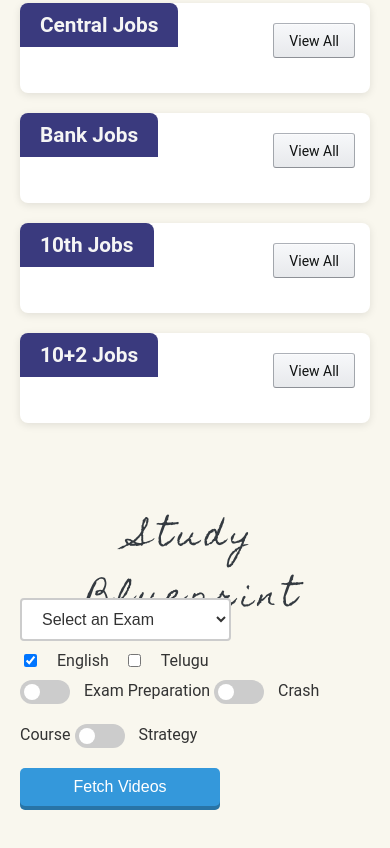
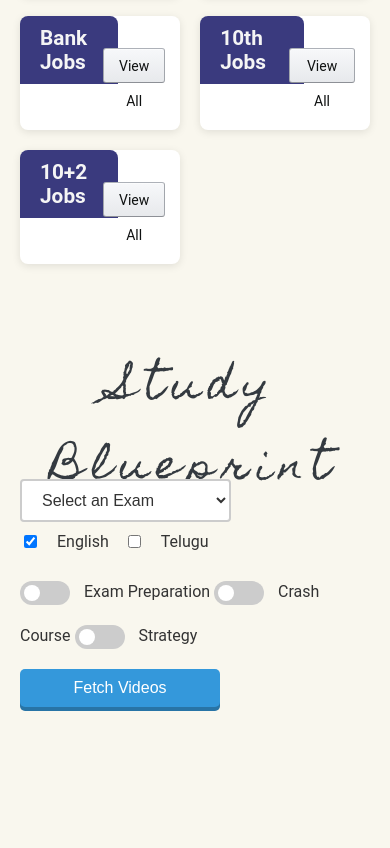
Before and after one commit to sudo-Harshk/project-v-frontend, a website: page index.html in a window 390 px wide. Shown: the part 564-1412 px from the top of the page. After the commit the page ends 1323 px from the top, so only its background shows below. Drawn offline with Linux system fonts and the light colour scheme; a script that the page names is missing; a web font is replaced by a local one.

Commit message:
modified:   styles.css

```diff
--- a/styles.css
+++ b/styles.css
@@ -286,7 +286,7 @@ nav {
   }
 }
 
-@media (max-width: 480px) {
+@media (max-width: 361px) {
   .state-container {
     grid-template-columns: 1fr;
     padding: 10px;
@@ -627,6 +627,7 @@ button:active {
   }
 
   .controls {
+    padding-top: 20px;
     flex-direction: column;
     align-items: center;
     gap: 15px;
@@ -677,7 +678,7 @@ button:active {
 }
 
 /* Media Queries for Extra-Small Screens */
-@media (max-width: 480px) {
+@media (max-width: 315px) {
   .state-container {
     grid-template-columns: 1fr;
     padding: 10px;
```
